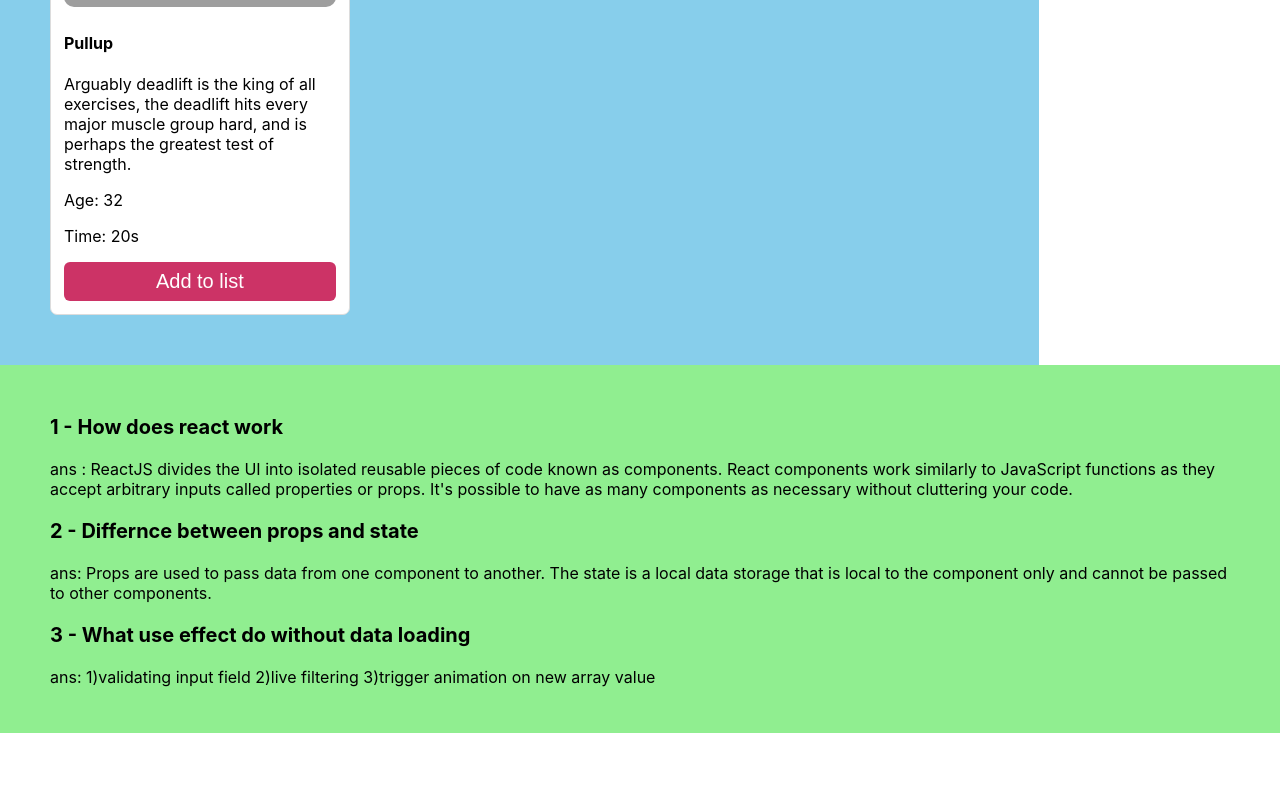
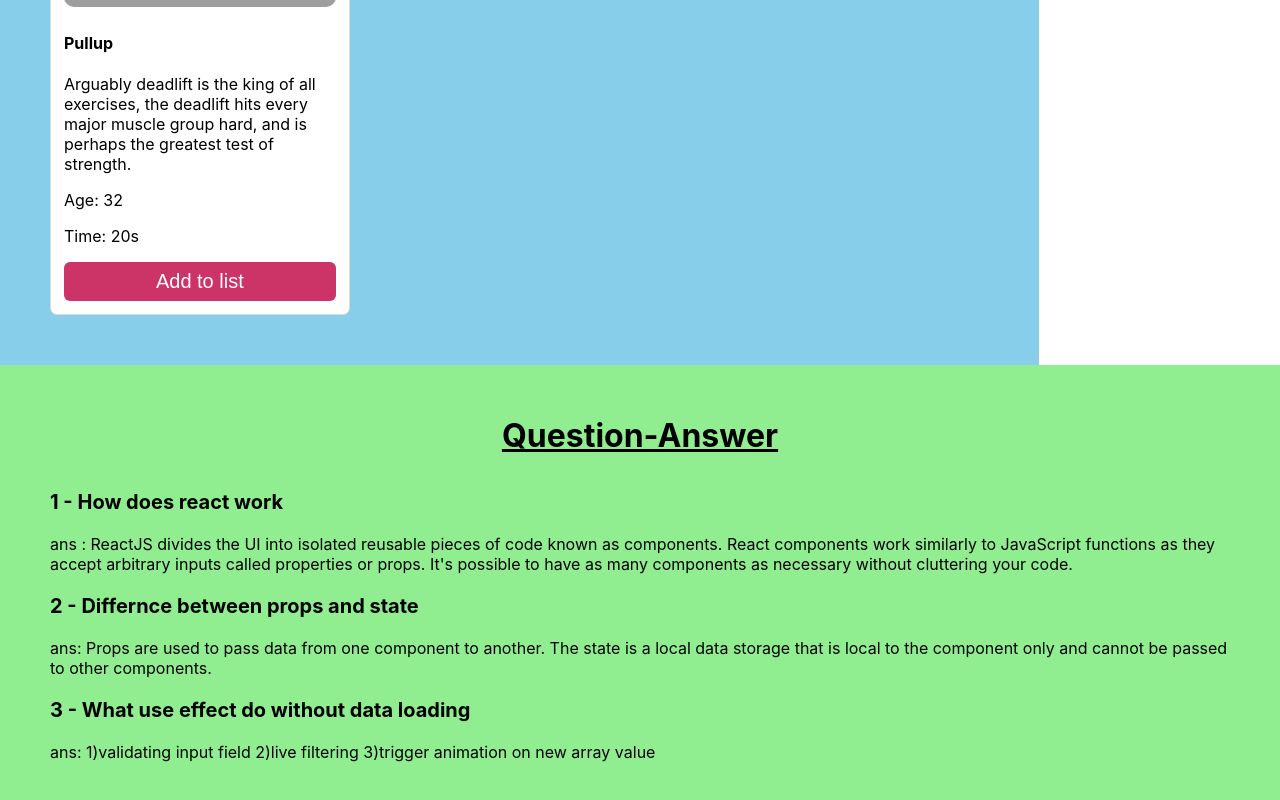
Before and after one commit to mamun102076/muscle-hulk, a React (Create React App) app: page / in a window 1280 px wide. Shown: the part 1488-2288 px from the top of the page. Before the commit the page ends 2221 px from the top, so only its background shows below. Built offline with nearby package versions, Linux system fonts and the light colour scheme; grey boxes are pictures that could not be loaded.

Commit message:
added theory header

```diff
--- a/src/Component/Theory/Theory.css
+++ b/src/Component/Theory/Theory.css
@@ -5,6 +5,10 @@
     padding-right: 50px;
     background-color: lightgreen;
 }
+.theory h1{
+    text-align: center;
+    margin-bottom: 35px;
+}
 .theory-name{
     font-weight: 700;
     font-size: 20px;
--- a/src/Component/Theory/Theory.js
+++ b/src/Component/Theory/Theory.js
@@ -3,6 +3,7 @@ import './Theory.css'
 const Theory = () => {
     return (
         <div className='theory'>
+            <h1><u>Question-Answer</u></h1>
             <div>
                 <p className='theory-name'>1 - How does react work</p>
                 <p className='theory-details'>ans : ReactJS divides the UI into isolated reusable pieces of code known as components. React components work similarly to JavaScript functions as they accept arbitrary inputs called properties or props. It's possible to have as many components as necessary without cluttering your code.</p>
```
